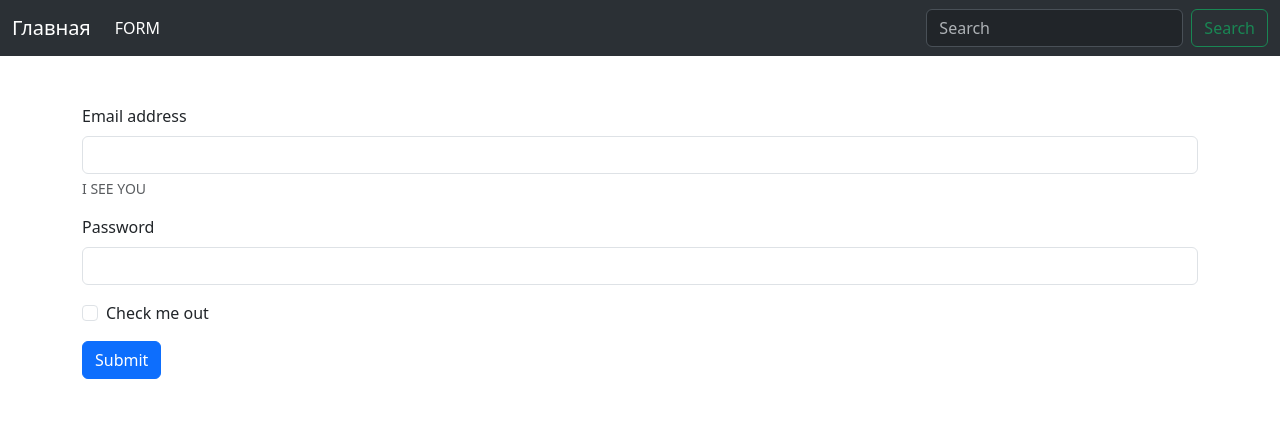
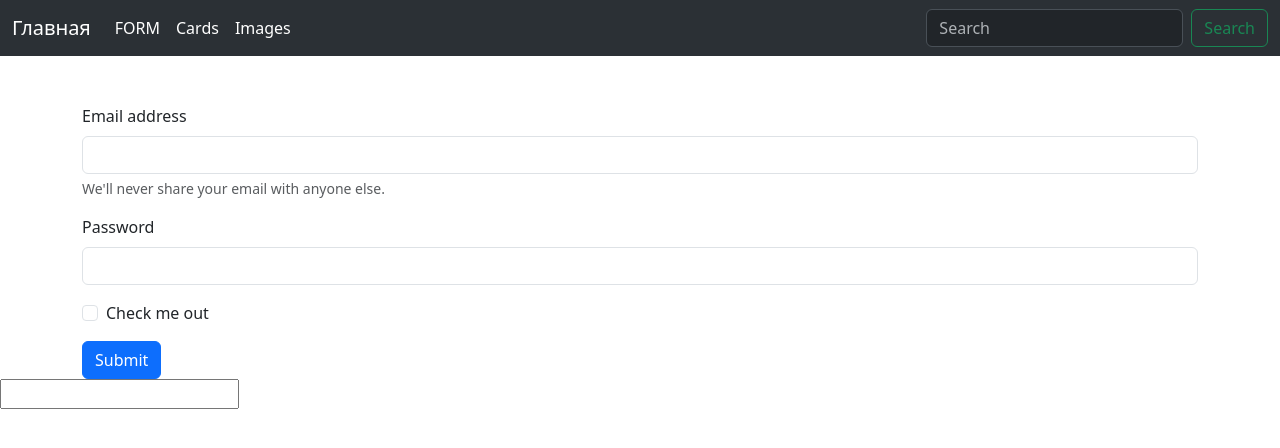
Before and after one commit to andeyivanov3553-wq/WEB-SITE, a plain HTML site: page form.html in a window 1280 px wide. Drawn offline with nearby package versions, Linux system fonts and the light colour scheme.

Commit message:
Update form.html

```diff
--- a/form.html
+++ b/form.html
@@ -19,8 +19,15 @@
         <li class="nav-item">
           <a class="nav-link active" aria-current="page" href="form.html">FORM</a>
         </li>
+       <li class="nav-item">
+          <a class="nav-link active" aria-current="page" href="cads.html">Cards</a>
+        </li>
+        <li class="nav-item">
+          <a class="nav-link active" aria-current="page" href="images.html">Images</a>
+        </li>
 
       </ul>
+
       <form class="d-flex" role="search">
         <input class="form-control me-2" type="search" placeholder="Search" aria-label="Search"/>
         <button class="btn btn-outline-success" type="submit">Search</button>
@@ -35,7 +42,7 @@
   <div class="mb-3">
     <label for="exampleInputEmail1" class="form-label">Email address</label>
     <input type="email" class="form-control" id="exampleInputEmail1" aria-describedby="emailHelp">
-    <div id="emailHelp" class="form-text">I SEE YOU</div>
+    <div id="emailHelp" class="form-text">We'll never share your email with anyone else.</div>
   </div>
   <div class="mb-3">
     <label for="exampleInputPassword1" class="form-label">Password</label>
@@ -48,7 +55,7 @@
   <button type="submit" class="btn btn-primary">Submit</button>
 </form>
 </div>
-
+<input type="text">
 
 
     <script src="https://cdn.jsdelivr.net/npm/bootstrap@5.3.8/dist/js/bootstrap.bundle.min.js" integrity="sha384-FKyoEForCGlyvwx9Hj09JcYn3nv7wiPVlz7YYwJrWVcXK/BmnVDxM+D2scQbITxI" crossorigin="anonymous"></script>
```
